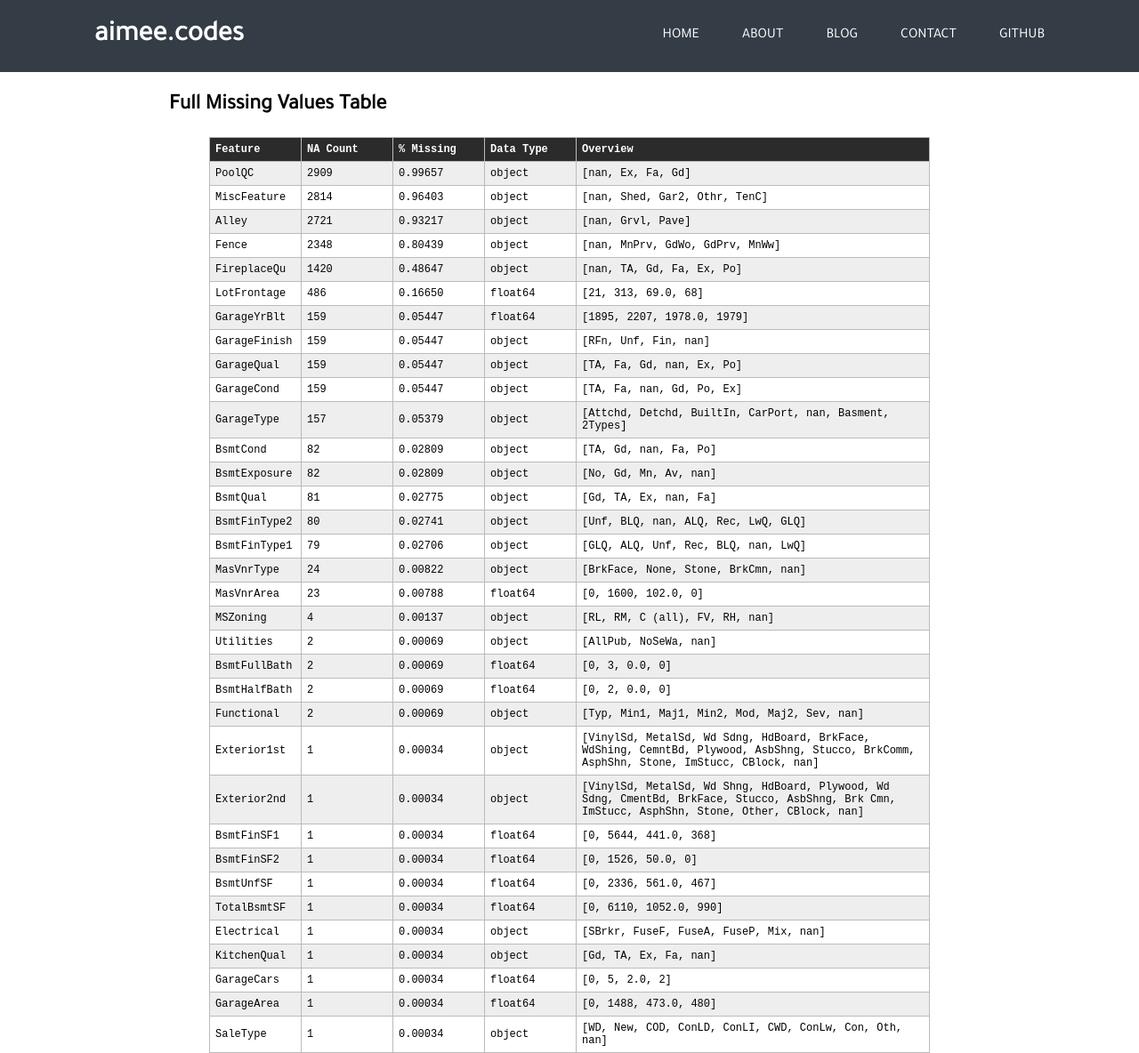
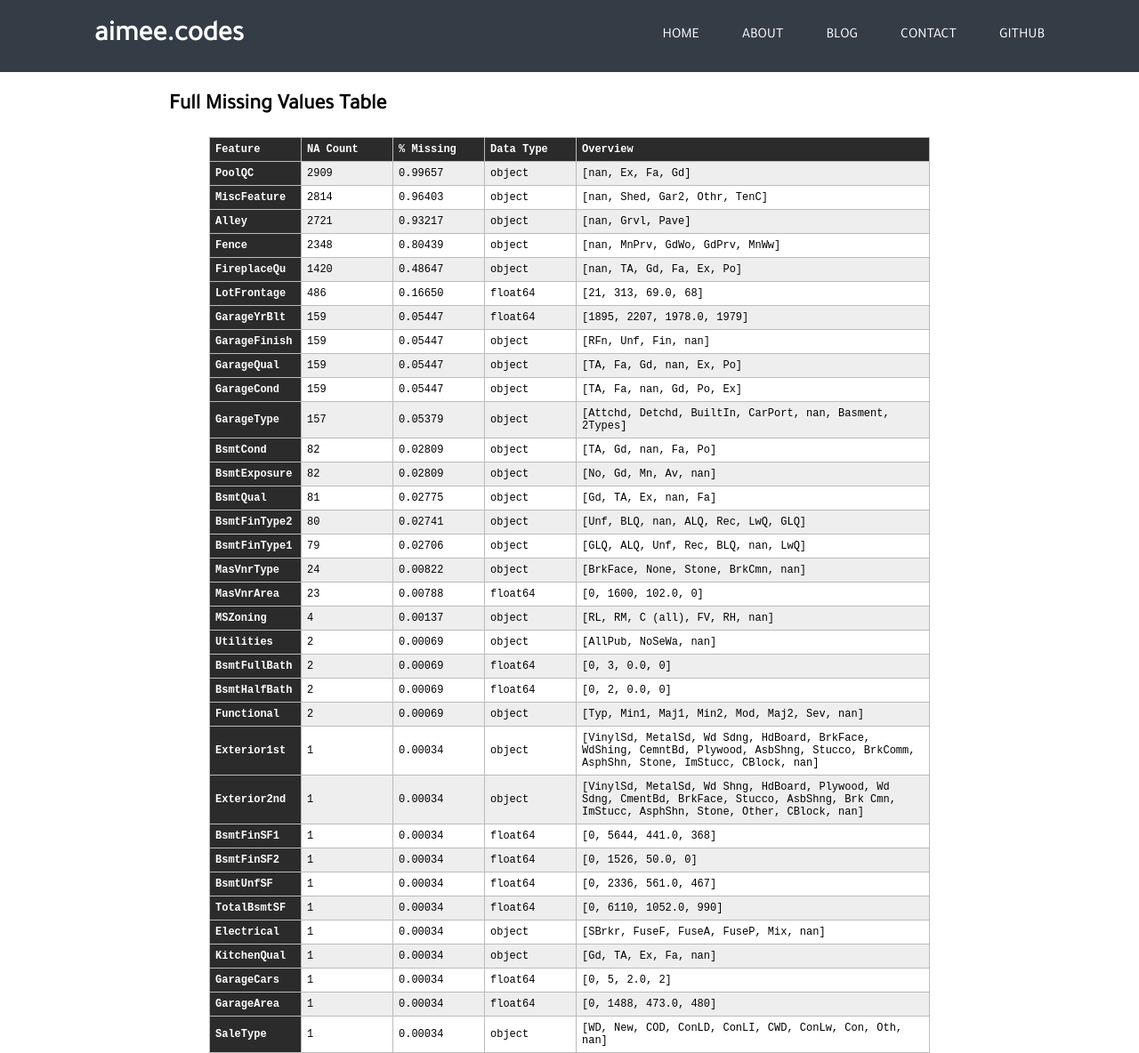
Before and after one commit to aimeecodes/aimee.codes, a Jekyll site: the page built from assets/missing-values-summary.html, in a window 1280 px wide and 1184 px high. Shown: the whole window at 89% size. Built offline with Jekyll 4.4.1, drawn with Linux system fonts in a browser that asks for light colours.

Commit message:
fixed table formatting

```diff
--- a/assets/missing-values-summary.html
+++ b/assets/missing-values-summary.html
@@ -14,238 +14,238 @@ title: Full Missing Values Table
   </thead>
   <tbody>
     <tr>
-      <td data-title='Feature' class='text'>PoolQC</td>
+      <th data-title='Feature' class='text'>PoolQC</th>
       <td data-title='NA Count' class='numeric'>2909</td>
       <td data-title='% Missing' class='numeric'>0.99657</td>
       <td data-title='Data Type' class='text'>object</td>
       <td data-title='Overview' class='text'>[nan, Ex, Fa, Gd]</td>
     </tr>
     <tr>
-      <td data-title='Feature' class='text'>MiscFeature</td>
+      <th data-title='Feature' class='text'>MiscFeature</th>
       <td data-title='NA Count' class='numeric'>2814</td>
       <td data-title='% Missing' class='numeric'>0.96403</td>
       <td data-title='Data Type' class='text'>object</td>
       <td data-title='Overview' class='text'>[nan, Shed, Gar2, Othr, TenC]</td>
     </tr>
     <tr>
-      <td data-title='Feature' class='text'>Alley</td>
+      <th data-title='Feature' class='text'>Alley</th>
       <td data-title='NA Count' class='numeric'>2721</td>
       <td>0.93217</td>
       <td>object</td>
       <td>[nan, Grvl, Pave]</td>
     </tr>
     <tr>
-      <td data-title='Feature' class='text'>Fence</td>
-      <td data-title='Feature' class='numeric'>2348</td>
+      <th data-title='Feature' class='text'>Fence</th>
+      <td data-title='NA Count' class='numeric'>2348</td>
       <td data-title='% Missing' class='numeric'>0.80439</td>
       <td data-title='Data Type' class='text'>object</td>
       <td data-title='Overview' class='text'>[nan, MnPrv, GdWo, GdPrv, MnWw]</td>
     </tr>
     <tr>
-      <td data-title='Feature' class='text'>FireplaceQu</td>
+      <th data-title='Feature' class='text'>FireplaceQu</th>
       <td data-title='NA Count' class='numeric'>1420</td>
       <td data-title='% Missing' class='numeric'>0.48647</td>
       <td data-title='Data Type' class='text'>object</td>
       <td data-title='Overview' class='text'>[nan, TA, Gd, Fa, Ex, Po]</td>
     </tr>
     <tr>
-      <td data-title='Feature' class='text'>LotFrontage</td>
+      <th data-title='Feature' class='text'>LotFrontage</th>
       <td data-title='NA Count' class='numeric'>486</td>
       <td data-title='% Missing' class='numeric'>0.16650</td>
       <td data-title='Data Type' class='text'>float64</td>
       <td data-title='Overview' class='text'>[21, 313, 69.0, 68]</td>
     </tr>
     <tr>
-      <td data-title='Feature' class='text'>GarageYrBlt</td>
+      <th data-title='Feature' class='text'>GarageYrBlt</th>
       <td data-title='NA Count' class='numeric'>159</td>
       <td data-title='% Missing' class='numeric'>0.05447</td>
       <td data-title='Data Type' class='text'>float64</td>
       <td data-title='Overview' class='text'>[1895, 2207, 1978.0, 1979]</td>
     </tr>
     <tr>
-      <td data-title='Feature' class='text'>GarageFinish</td>
+      <th data-title='Feature' class='text'>GarageFinish</th>
       <td data-title='NA Count' class='numeric'>159</td>
       <td data-title='% Missing' class='numeric'>0.05447</td>
       <td data-title='Data Type' class='text'>object</td>
       <td data-title='Overview' class='text'>[RFn, Unf, Fin, nan]</td>
     </tr>
     <tr>
-      <td data-title='Feature' class='text'>GarageQual</td>
+      <th data-title='Feature' class='text'>GarageQual</th>
       <td data-title='NA Count' class='numeric'>159</td>
       <td data-title='% Missing' class='numeric'>0.05447</td>
       <td data-title='Data Type' class='text'>object</td>
       <td data-title='Overview' class='text'>[TA, Fa, Gd, nan, Ex, Po]</td>
     </tr>
     <tr>
-      <td data-title='Feature' class='text'>GarageCond</td>
+      <th data-title='Feature' class='text'>GarageCond</th>
       <td data-title='NA Count' class='numeric'>159</td>
       <td data-title='% Missing' class='numeric'>0.05447</td>
       <td data-title='Data Type' class='text'>object</td>
       <td data-title='Overview' class='text'>[TA, Fa, nan, Gd, Po, Ex]</td>
     </tr>
     <tr>
-      <td data-title='Feature' class='text'>GarageType</td>
+      <th data-title='Feature' class='text'>GarageType</th>
       <td data-title='NA Count' class='numeric'>157</td>
       <td data-title='% Missing' class='numeric'>0.05379</td>
       <td data-title='Data Type' class='text'>object</td>
       <td data-title='Overview' class='text'>[Attchd, Detchd, BuiltIn, CarPort, nan, Basment, 2Types]</td>
     </tr>
     <tr>
-      <td data-title='Feature' class='text'>BsmtCond</td>
+      <th data-title='Feature' class='text'>BsmtCond</th>
       <td data-title='NA Count' class='numeric'>82</td>
       <td data-title='% Missing' class='numeric'>0.02809</td>
       <td data-title='Data Type' class='text'>object</td>
       <td data-title='Overview' class='text'>[TA, Gd, nan, Fa, Po]</td>
     </tr>
     <tr>
-      <td data-title='Feature' class='text'>BsmtExposure</td>
+      <th data-title='Feature' class='text'>BsmtExposure</th>
       <td data-title='NA Count' class='numeric'>82</td>
       <td data-title='% Missing' class='numeric'>0.02809</td>
       <td data-title='Data Type' class='text'>object</td>
       <td data-title='Overview' class='text'>[No, Gd, Mn, Av, nan]</td>
     </tr>
     <tr>
-      <td data-title='Feature' class='text'>BsmtQual</td>
+      <th data-title='Feature' class='text'>BsmtQual</th>
       <td data-title='NA Count' class='numeric'>81</td>
       <td>0.02775</td>
       <td>object</td>
       <td>[Gd, TA, Ex, nan, Fa]</td>
     </tr>
     <tr>
-      <td data-title='Feature' class='text'>BsmtFinType2</td>
+      <th data-title='Feature' class='text'>BsmtFinType2</th>
       <td data-title='NA Count' class='numeric'>80</td>
       <td data-title='% Missing' class='numeric'>0.02741</td>
       <td data-title='Data Type' class='text'>object</td>
       <td data-title='Overview' class='text'>[Unf, BLQ, nan, ALQ, Rec, LwQ, GLQ]</td>
     </tr>
     <tr>
-      <td data-title='Feature' class='text'>BsmtFinType1</td>
+      <th data-title='Feature' class='text'>BsmtFinType1</th>
       <td data-title='NA Count' class='numeric'>79</td>
       <td data-title='% Missing' class='numeric'>0.02706</td>
       <td data-title='Data Type' class='text'>object</td>
       <td data-title='Overview' class='text'>[GLQ, ALQ, Unf, Rec, BLQ, nan, LwQ]</td>
     </tr>
     <tr>
-      <td data-title='Feature' class='text'>MasVnrType</td>
+      <th data-title='Feature' class='text'>MasVnrType</th>
       <td data-title='NA Count' class='numeric'>24</td>
       <td data-title='% Missing' class='numeric'>0.00822</td>
       <td data-title='Data Type' class='text'>object</td>
       <td data-title='Overview' class='text'>[BrkFace, None, Stone, BrkCmn, nan]</td>
     </tr>
     <tr>
-      <td data-title='Feature' class='text'>MasVnrArea</td>
+      <th data-title='Feature' class='text'>MasVnrArea</th>
       <td data-title='NA Count' class='numeric'>23</td>
       <td data-title='% Missing' class='numeric'>0.00788</td>
       <td data-title='Data Type' class='text'>float64</td>
       <td data-title='Overview' class='text'>[0, 1600, 102.0, 0]</td>
     </tr>
     <tr>
-      <td data-title='Feature' class='text'>MSZoning</td>
+      <th data-title='Feature' class='text'>MSZoning</th>
       <td data-title='NA Count' class='numeric'>4</td>
       <td data-title='% Missing' class='numeric'>0.00137</td>
       <td data-title='Data Type' class='text'>object</td>
       <td data-title='Overview' class='text'>[RL, RM, C (all), FV, RH, nan]</td>
     </tr>
     <tr>
-      <td data-title='Feature' class='text'>Utilities</td>
+      <th data-title='Feature' class='text'>Utilities</th>
       <td data-title='NA Count' class='numeric'>2</td>
       <td data-title='% Missing' class='numeric'>0.00069</td>
       <td data-title='Data Type' class='text'>object</td>
       <td data-title='Overview' class='text'>[AllPub, NoSeWa, nan]</td>
     </tr>
     <tr>
-      <td data-title='Feature' class='text'>BsmtFullBath</td>
+      <th data-title='Feature' class='text'>BsmtFullBath</th>
       <td data-title='NA Count' class='numeric'>2</td>
       <td data-title='% Missing' class='numeric'>0.00069</td>
       <td data-title='Data Type' class='text'>float64</td>
       <td data-title='Overview' class='text'>[0, 3, 0.0, 0]</td>
     </tr>
     <tr>
-      <td data-title='Feature' class='text'>BsmtHalfBath</td>
+      <th data-title='Feature' class='text'>BsmtHalfBath</th>
       <td data-title='NA Count' class='numeric'>2</td>
       <td data-title='% Missing' class='numeric'>0.00069</td>
       <td data-title='Data Type' class='text'>float64</td>
       <td data-title='Overview' class='text'>[0, 2, 0.0, 0]</td>
     </tr>
     <tr>
-      <td data-title='Feature' class='text'>Functional</td>
+      <th data-title='Feature' class='text'>Functional</th>
       <td data-title='NA Count' class='numeric'>2</td>
       <td data-title='% Missing' class='numeric'>0.00069</td>
       <td data-title='Data Type' class='text'>object</td>
       <td data-title='Overview' class='text'>[Typ, Min1, Maj1, Min2, Mod, Maj2, Sev, nan]</td>
     </tr>
     <tr>
-      <td data-title='Feature' class='text'>Exterior1st</td>
+      <th data-title='Feature' class='text'>Exterior1st</th>
       <td data-title='NA Count' class='numeric'>1</td>
       <td data-title='% Missing' class='numeric'>0.00034</td>
       <td data-title='Data Type' class='text'>object</td>
       <td data-title='Overview' class='text'>[VinylSd, MetalSd, Wd Sdng, HdBoard, BrkFace, WdShing, CemntBd, Plywood, AsbShng, Stucco, BrkComm, AsphShn, Stone, ImStucc, CBlock, nan]</td>
     </tr>
     <tr>
-      <td data-title='Feature' class='text'>Exterior2nd</td>
+      <th data-title='Feature' class='text'>Exterior2nd</th>
       <td data-title='NA Count' class='numeric'>1</td>
       <td data-title='% Missing' class='numeric'>0.00034</td>
       <td data-title='Data Type' class='text'>object</td>
       <td data-title='Overview' class='text'>[VinylSd, MetalSd, Wd Shng, HdBoard, Plywood, Wd Sdng, CmentBd, BrkFace, Stucco, AsbShng, Brk Cmn, ImStucc, AsphShn, Stone, Other, CBlock, nan]</td>
     </tr>
     <tr>
-      <td data-title='Feature' class='text'>BsmtFinSF1</td>
+      <th data-title='Feature' class='text'>BsmtFinSF1</th>
       <td data-title='NA Count' class='numeric'>1</td>
       <td data-title='% Missing' class='numeric'>0.00034</td>
       <td data-title='Data Type' class='text'>float64</td>
       <td data-title='Overview' class='text'>[0, 5644, 441.0, 368]</td>
     </tr>
     <tr>
-      <td data-title='Feature' class='text'>BsmtFinSF2</td>
+      <th data-title='Feature' class='text'>BsmtFinSF2</th>
       <td data-title='NA Count' class='numeric'>1</td>
       <td data-title='% Missing' class='numeric'>0.00034</td>
       <td data-title='Data Type' class='text'>float64</td>
       <td data-title='Overview' class='text'>[0, 1526, 50.0, 0]</td>
     </tr>
     <tr>
-      <td data-title='Feature' class='text'>BsmtUnfSF</td>
+      <th data-title='Feature' class='text'>BsmtUnfSF</th>
       <td data-title='NA Count' class='numeric'>1</td>
       <td data-title='% Missing' class='numeric'>0.00034</td>
       <td data-title='Data Type' class='text'>float64</td>
       <td data-title='Overview' class='text'>[0, 2336, 561.0, 467]</td>
     </tr>
     <tr>
-      <td data-title='Feature' class='text'>TotalBsmtSF</td>
+      <th data-title='Feature' class='text'>TotalBsmtSF</th>
       <td data-title='NA Count' class='numeric'>1</td>
       <td data-title='% Missing' class='numeric'>0.00034</td>
       <td data-title='Data Type' class='text'>float64</td>
       <td data-title='Overview' class='text'>[0, 6110, 1052.0, 990]</td>
     </tr>
     <tr>
-      <td data-title='Feature' class='text'>Electrical</td>
+      <th data-title='Feature' class='text'>Electrical</th>
       <td data-title='NA Count' class='numeric'>1</td>
       <td data-title='% Missing' class='numeric'>0.00034</td>
       <td data-title='Data Type' class='text'>object</td>
       <td data-title='Overview' class='text'>[SBrkr, FuseF, FuseA, FuseP, Mix, nan]</td>
     </tr>
     <tr>
-      <td data-title='Feature' class='text'>KitchenQual</td>
+      <th data-title='Feature' class='text'>KitchenQual</th>
       <td data-title='NA Count' class='numeric'>1</td>
       <td data-title='% Missing' class='numeric'>0.00034</td>
       <td data-title='Data Type' class='text'>object</td>
       <td data-title='Overview' class='text'>[Gd, TA, Ex, Fa, nan]</td>
     </tr>
     <tr>
-      <td data-title='Feature' class='text'>GarageCars</td>
+      <th data-title='Feature' class='text'>GarageCars</th>
       <td data-title='NA Count' class='numeric'>1</td>
       <td data-title='% Missing' class='numeric'>0.00034</td>
       <td data-title='Data Type' class='text'>float64</td>
       <td data-title='Overview' class='text'>[0, 5, 2.0, 2]</td>
     </tr>
     <tr>
-      <td data-title='Feature' class='text'>GarageArea</td>
+      <th data-title='Feature' class='text'>GarageArea</th>
       <td data-title='NA Count' class='numeric'>1</td>
       <td data-title='% Missing' class='numeric'>0.00034</td>
       <td data-title='Data Type' class='text'>float64</td>
       <td data-title='Overview' class='text'>[0, 1488, 473.0, 480]</td>
     </tr>
     <tr>
-      <td data-title='Feature' class='text'>SaleType</td>
+      <th data-title='Feature' class='text'>SaleType</th>
       <td data-title='NA Count' class='numeric'>1</td>
       <td data-title='% Missing' class='numeric'>0.00034</td>
       <td data-title='Data Type' class='text'>object</td>
```
Also changed, not shown: _posts/2020-12-03-site-updates.md (+2 -2 lines).
